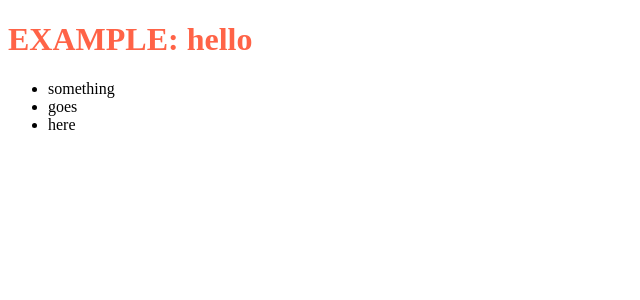
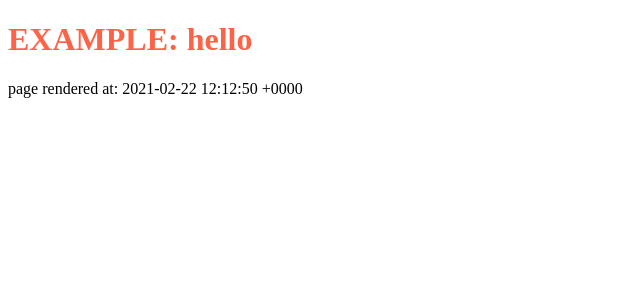
Before and after one commit to MortenHofft/jtheme, a Jekyll site: the page built from index.markdown, in a window 1280 px wide. Shown: the top 300 px of the page, without its empty margins (0-640 px from the left). Built offline with Jekyll 4.4.1, drawn with Linux system fonts in a browser that asks for light colours; part of the change alters nothing that is shown.

Commit message:
use jekyll docs example

```diff
--- a/_layouts/example.html
+++ b/_layouts/example.html
@@ -7,7 +7,7 @@
   </head>
   <body>
     <h1>EXAMPLE: {{page.title}}</h1>
-    {% list something, goes, here %}
+    <p>{% render_time page rendered at: %}</p>
     {{content}}
   </body>
 </html>
--- a/_plugins/List.rb
+++ /dev/null
@@ -1,24 +0,0 @@
-require "liquid"
-
-module Jekyll
-  module ListTag
-    class ListTag < Liquid::Tag
-
-      def initialize(tag_name, text, tokens)
-        super
-        @list = text.split(', ')
-      end
-
-    def render(context)
-        str = "<ul>";
-        @list.each do |val|
-          str += "<li>" + val + "</li>"
-        end
-        str += "</ul>"
-        str
-      end
-    end
-  end
-end
-
-Liquid::Template.register_tag('list', Jekyll::ListTag::ListTag)
```
